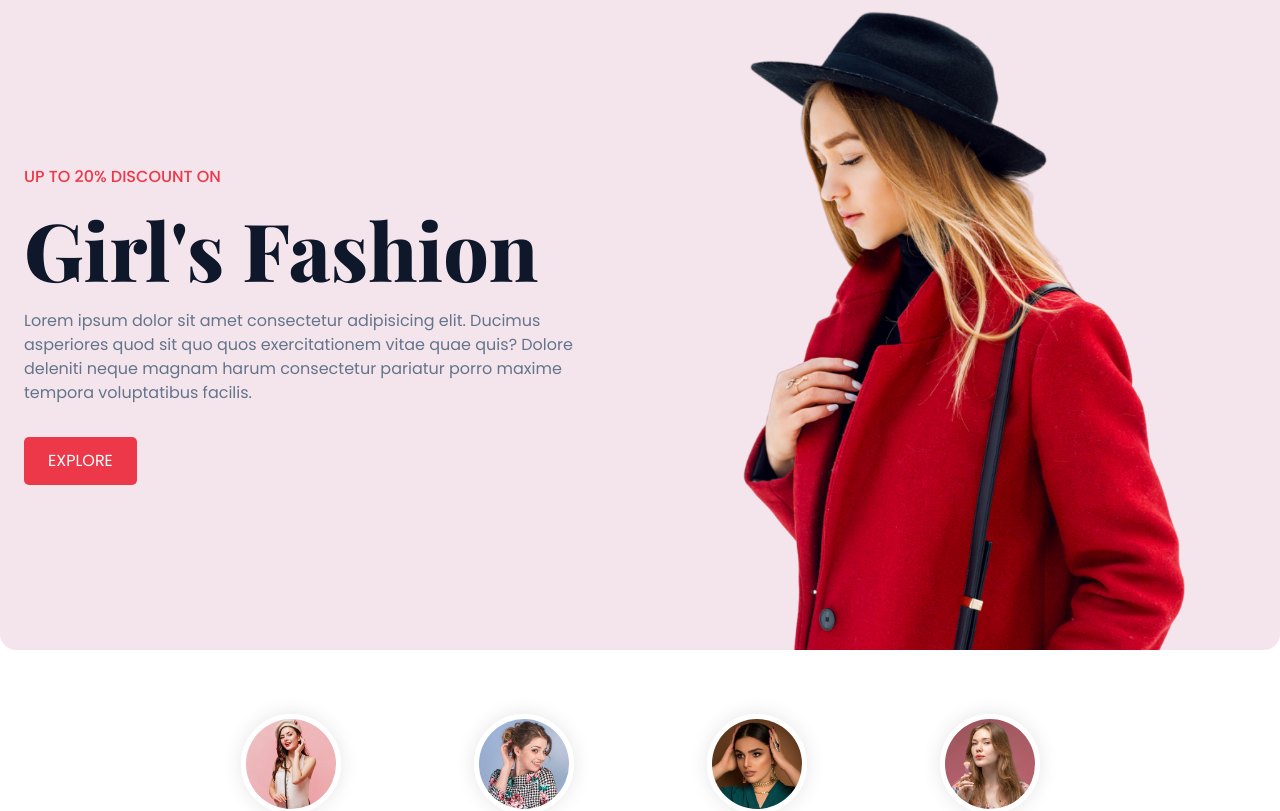
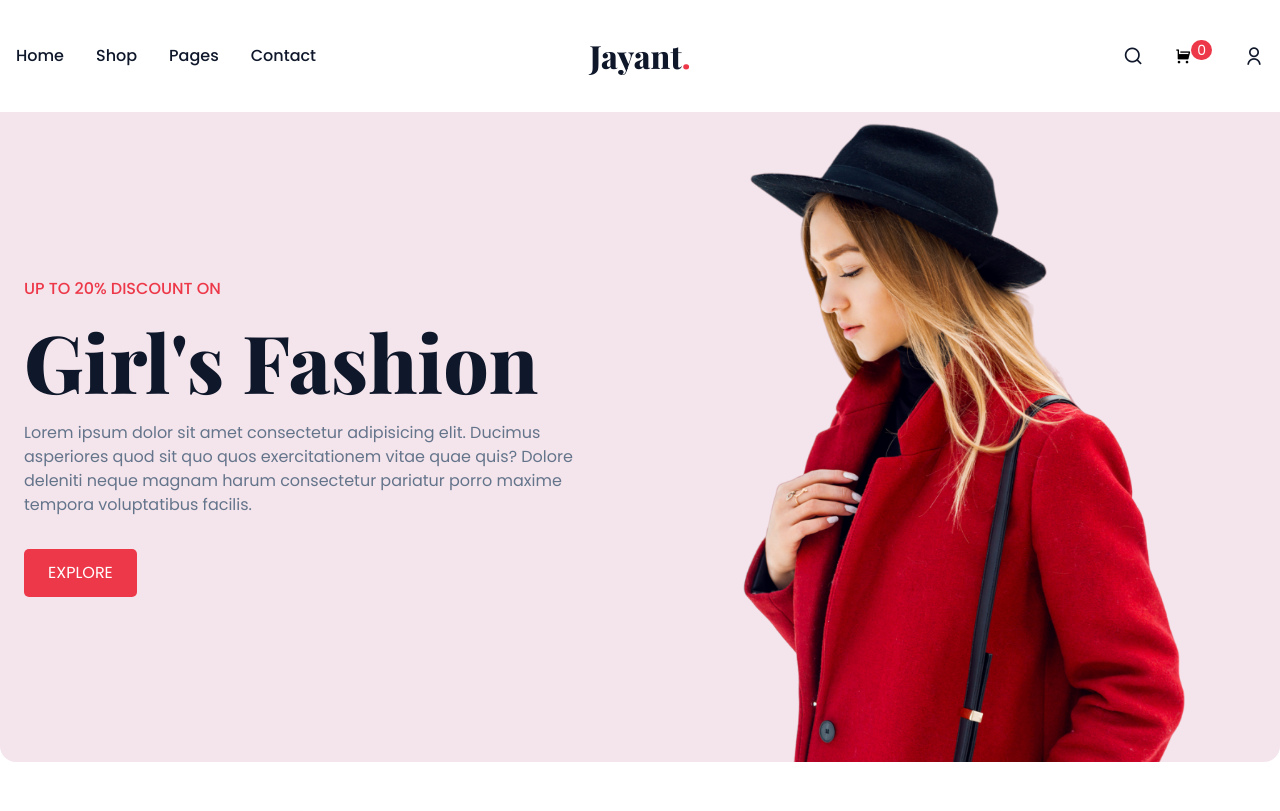
Before and after one commit to goyal1510/jayant-ecommerce-website, a React (Vite) app in the folder frontend/: page / in a window 1280 px wide. Shown: the top 811 px of the page. Built offline with nearby package versions, Linux system fonts and the light colour scheme.

Commit message:
navbar uncommented

```diff
--- a/frontend/src/App.jsx
+++ b/frontend/src/App.jsx
@@ -1,12 +1,12 @@
 import { Outlet } from 'react-router-dom'
 import './App.css'
-// import NavBar from './components/NavBar.jsx'
+import NavBar from './components/NavBar.jsx'
 import Footer from './components/Footer.jsx'
 function App() {
 
   return (
     <>
-    {/* <NavBar/> */}
+    <NavBar/>
     <Outlet/>
     <Footer/>
     </>
```
